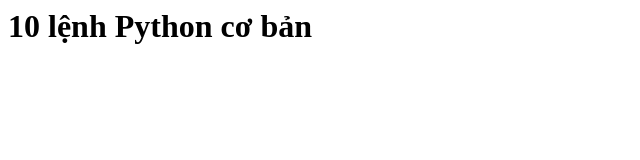
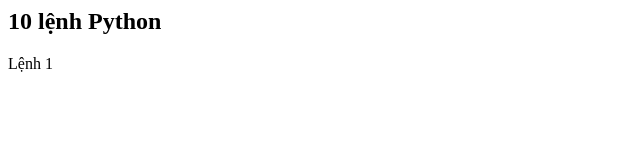
Before and after one commit to nguyentrungnuce89/TUTORIAL, a plain HTML site: page index.html in a window 1280 px wide. Shown: the whole page, without its empty margins (0-640 px from the left). Drawn offline with Linux system fonts and the light colour scheme.

Commit message:
Thay đổi file index

```diff
--- a/index.html
+++ b/index.html
@@ -6,6 +6,7 @@
     <title>TUTORIAL</title>
 </head>
 <body>
-    <h1>10 lệnh Python cơ bản</h1>
+    <h2>10 lệnh Python</h2>
+    <p>Lệnh 1</p>
 </body>
 </html>
```
